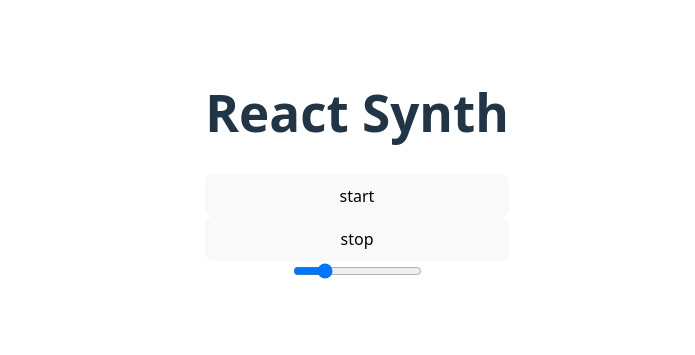
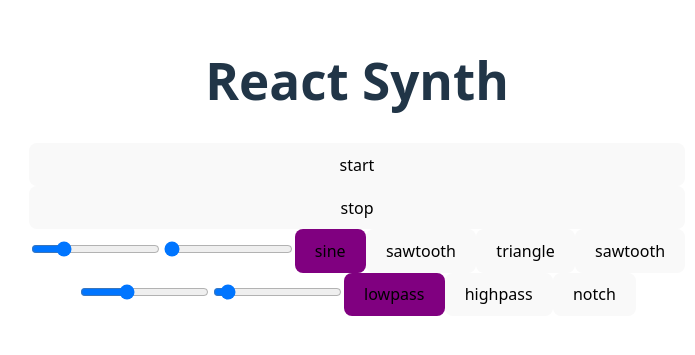
Before and after one commit to dianedouglas/reactsynth, a React (Vite) app: page / in a window 1280 px wide. Shown: the part 233-588 px from the top of the page, without its empty margins (283-978 px from the left). Built offline with nearby package versions, Linux system fonts and the light colour scheme; no server answers.

Commit message:
Add oscillator parameters for type and detune, add filter component embedded into oscillator component.

```diff
--- a/src/App.css
+++ b/src/App.css
@@ -65,3 +65,9 @@
   padding-left: 25px;
   padding-right: 25px;
 }
+
+.active {
+  background-color: purple;
+  transition: all .2s ease;
+  cursor: pointer;
+}
--- a/src/App.jsx
+++ b/src/App.jsx
@@ -13,8 +13,10 @@ let actx = new AudioContext();
 let out = actx.destination;
 let osc1 = actx.createOscillator();
 let gain1 = actx.createGain();
+let filter = actx.createBiquadFilter();
 osc1.connect(gain1);
-gain1.connect(out);
+gain1.connect(filter);
+filter.connect(out);
 
 function App() {
   const [todos, setTodos] = useState([])
@@ -43,15 +45,42 @@ function App() {
 
 
   // ************** Audio stuff
-  const [osc1Freq, setOsc1Freq] = useState(osc1.frequency.value)
 
-  const changeOsc1Freq = (e) => {
-    let {value} = e.target;
-    osc1.frequency.value = value;
-    setOsc1Freq(value);
+  const [osc1Settings, setOsc1Settings] = useState({
+    frequency: osc1.frequency.value,
+    detune: osc1.detune.value,
+    type: osc1.type
+  })
+
+  const [filterSettings, setFilterSettings] = useState({
+    frequency: filter.frequency.value,
+    Q: filter.Q.value,
+    type: filter.type
+  })
+
+  const changeOsc1 = (e) => {
+    let {value, id} = e.target;
+    osc1[id].value = value;
+    setOsc1Settings({...osc1Settings, [id]: value})
   }
 
+  const changeOsc1Type = (e) => {
+    let {id} = e.target;
+    osc1.type = id;
+    setOsc1Settings({...osc1Settings, type: id})
+  }
 
+  const changeFilter = (e) => {
+    let {value, id} = e.target;
+    filter[id].value = value;
+    setFilterSettings({...filterSettings, [id]: value})
+  }
+
+  const changeFilterType = (e) => {
+    let {id} = e.target;
+    filter.type = id;
+    setFilterSettings({...filterSettings, type: id})
+  }
 
   return (
     <>
@@ -60,7 +89,14 @@ function App() {
           <h1>React Synth</h1>
           <button onClick={() => {osc1.start()}}>start</button>
           <button onClick={() => {osc1.stop()}}>stop</button>
-          <Osc1 freq={osc1Freq} changeFreq={changeOsc1Freq}/>
+          <Osc1
+            settings={osc1Settings}
+            changeSettings={changeOsc1}
+            changeType={changeOsc1Type}
+            filterSettings={filterSettings}
+            changeFilterSettings={changeFilter}
+            changeFilterType={changeFilterType}
+          />
         </div>
       </div>
     </>
--- /dev/null
+++ b/src/components/synth/Filter.jsx
@@ -0,0 +1,25 @@
+export function Filter({settings, changeType, changeSettings}){
+	let {type, frequency, Q} = settings;
+	return (
+		<div>
+			<input
+				type="range"
+				id="frequency"
+				max="1000"
+				value={frequency}
+				onChange={changeSettings}>
+			</input>
+			<input
+				type="range"
+				id="Q"
+				value={Q}
+				max="15"
+				step="0.01"
+				onChange={changeSettings}>
+			</input>
+			<button className={`${type==="lowpass" && 'active'}`} id="lowpass" onClick={changeType}> lowpass </button>
+			<button className={`${type==="highpass" && 'active'}`} id="highpass" onClick={changeType}> highpass </button>
+			<button className={`${type==="notch" && 'active'}`} id="notch" onClick={changeType}> notch </button>
+		</div>
+	)
+}
--- a/src/components/synth/Osc1.jsx
+++ b/src/components/synth/Osc1.jsx
@@ -1,12 +1,27 @@
-export function Osc1({changeFreq, freq}){
+import { Filter } from './Filter'
+
+export function Osc1({changeSettings, changeType, settings, changeFilterSettings, changeFilterType, filterSettings}){
+	let {type, frequency, detune} = settings;
 	return (
 		<div>
 			<input
-			type="range"
-			id="frequency"
-			max="2000"
-			value={freq}
-			onChange={changeFreq}></input>
+				type="range"
+				id="frequency"
+				max="2000"
+				value={frequency}
+				onChange={changeSettings}>
+			</input>
+			<input
+				type="range"
+				id="detune"
+				value={detune}
+				onChange={changeSettings}>
+			</input>
+			<button className={`${type==="sine" && 'active'}`} id="sine" onClick={changeType}> sine </button>
+			<button className={`${type==="sawtooth" && 'active'}`} id="sawtooth" onClick={changeType}> sawtooth </button>
+			<button className={`${type==="triangle" && 'active'}`} id="triangle" onClick={changeType}> triangle </button>
+			<button className={`${type==="square" && 'active'}`} id="square" onClick={changeType}> sawtooth </button>
+			<Filter settings={filterSettings} changeType={changeFilterType} changeSettings={changeFilterSettings}/>
 		</div>
 	)
 }
```
